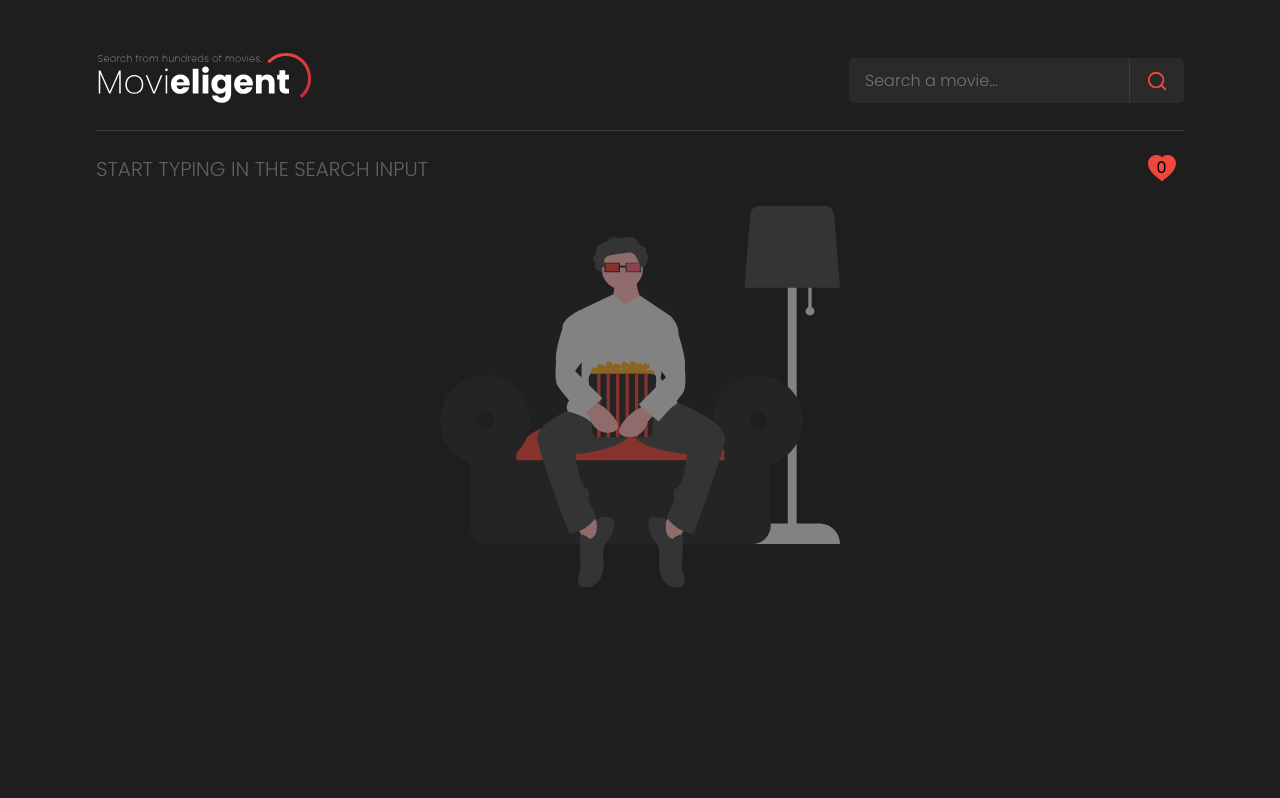
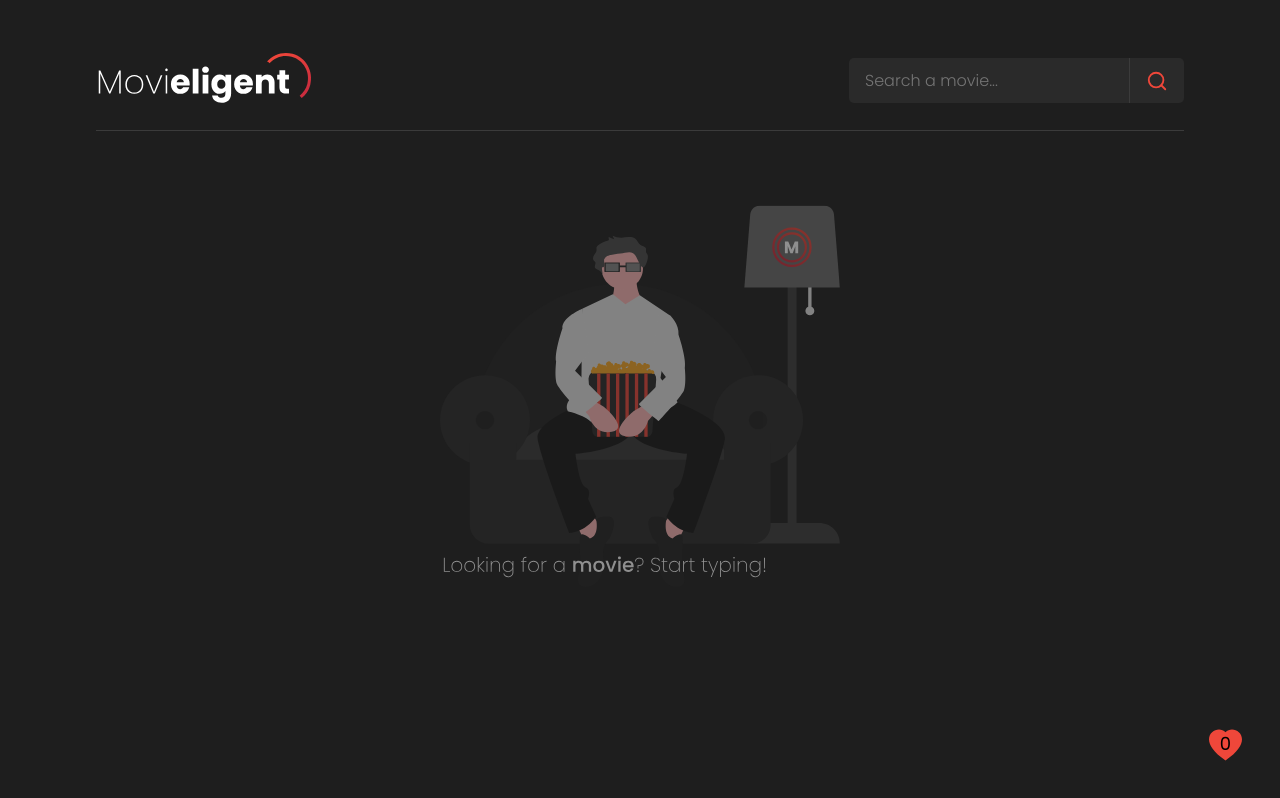
Before and after one commit to markhamori/movieligent-react-ts, a React (Create React App) app: page / in a window 1280 px wide. Shown: the top 798 px of the page. Built offline with nearby package versions, Linux system fonts and the light colour scheme; the HTML template or start-up script is replaced by a standard one.

Commit message:
Design & func changes

```diff
--- a/src/App.css
+++ b/src/App.css
@@ -1,25 +1,11 @@
 .app {
   position: relative;
-  height: 100vh;
+  min-height: 100vh;
   width: 100vw;
   padding-left: 6rem;
   padding-right: 6rem;
   padding-top: 3rem;
   padding-bottom: 3rem;
-}
-
-.app__illustration {
-  position: absolute;
-  width: 400px;
-  left: 50%;
-  top: 50%;
-  transform: translate(-50%, -50%);
-}
-
-.app__illustration img {
-  height: auto;
-  max-width: 100%;
-  opacity: 50%;
 }
 
 @media only screen and (max-width: 595px) {
--- a/src/App.tsx
+++ b/src/App.tsx
@@ -4,10 +4,6 @@ import axios from "axios";
 // Components
 import { Header } from "./components/Header/Header";
 import { Main } from "./components/Main/Main";
-import { Footer } from "./components/Footer/Footer";
-
-// Images
-import undrawIllustration from "../src/assets/Undraw-illustration.svg";
 
 // Styles
 import "./App.css";
@@ -44,7 +40,7 @@ function App() {
         }
         setTimeout(() => {
           setLoading(false);
-        }, 1500);
+        }, 1000);
       }
     } catch (err) {
       console.error(err);
@@ -90,13 +86,6 @@ function App() {
         loading={loading}
         movieDetails={movieDetails}
       />
-      {query === "" ? (
-        <div className="app__illustration">
-          <img src={undrawIllustration} alt="undraw-co-illustration" />
-        </div>
-      ) : (
-        ""
-      )}
     </div>
   );
 }
--- a/src/components/Favorites/Favorites.css
+++ b/src/components/Favorites/Favorites.css
@@ -5,17 +5,13 @@
 }
 
 .favorites__header {
+  position: fixed;
+  right: 2rem;
+  bottom: 2rem;
   display: flex;
-  justify-content: space-between;
+  justify-content: flex-end;
   align-items: center;
-}
-
-.favorites__header h2 {
-  font-size: 20px;
-  font-weight: 300;
-  color: #616161;
-  margin: 0;
-  text-transform: uppercase;
+  z-index: 100;
 }
 
 .favorites__body {
@@ -35,7 +31,7 @@
   overflow: scroll;
   z-index: 999;
   transition: all 0.5s ease-in-out;
-  animation: expand 0.3s ease forwards;
+  animation: slideUp 0.3s ease forwards;
 }
 
 .favorites__content {
@@ -83,7 +79,7 @@
   position: relative;
   height: 45px;
   width: 45px;
-  font-size: 28px;
+  font-size: 36px;
   background: none;
   border: none;
   border-radius: 5px;
@@ -101,7 +97,7 @@
   left: 50%;
   top: 45%;
   transform: translate(-50%, -50%);
-  font-size: 16px;
+  font-size: 18px;
   color: #000;
 }
 
--- a/src/components/Favorites/Favorites.tsx
+++ b/src/components/Favorites/Favorites.tsx
@@ -15,6 +15,14 @@ import "./Favorites.css";
 
 export const Favorites = ({ favorite, setFavorite }: FavoriteProps) => {
   const [showFavorites, setShowFavorites] = useState<boolean>(false);
+
+  const setBodyStyle = () => {
+    if (showFavorites === false) {
+      document.body.style.overflow = "unset";
+    } else {
+      document.body.style.overflow = "hidden";
+    }
+  };
 
   const removeFromLs = (id: number) => {
     const saved = localStorage.getItem("favorites");
@@ -36,12 +44,12 @@ export const Favorites = ({ favorite, setFavorite }: FavoriteProps) => {
       const parseSaved = JSON.parse(saved);
       setFavorite(parseSaved);
     }
+    setBodyStyle();
   }, [setFavorite]);
 
   return (
     <div className="favorites">
       <div className="favorites__header">
-        <h2>Start typing in the search input</h2>
         <button
           className="favorites__button"
           onClick={(e: React.MouseEvent<HTMLButtonElement>) =>
--- a/src/components/Main/Main.css
+++ b/src/components/Main/Main.css
@@ -18,7 +18,6 @@
 
 .main__body {
   margin-top: 1rem;
-  padding-bottom: 5rem;
   padding-top: 1rem;
   display: flex;
   flex-direction: row;
@@ -28,3 +27,21 @@
   gap: 1rem;
   overflow: auto;
 }
+
+.movie__card--test {
+  padding-left: 0.5rem;
+}
+
+.main__illustration {
+  position: absolute;
+  width: 400px;
+  left: 50%;
+  top: 50%;
+  transform: translate(-50%, -50%);
+}
+
+.main__illustration img {
+  height: auto;
+  max-width: 100%;
+  opacity: 50%;
+}
--- a/src/components/Main/Main.tsx
+++ b/src/components/Main/Main.tsx
@@ -5,6 +5,9 @@ import { Spinner } from "../Spinner/Spinner";
 import { MovieCard } from "../MovieCard/MovieCard";
 import { Pagination } from "../Pagination/Pagination";
 import { Favorites } from "../Favorites/Favorites";
+
+// Images
+import undrawIllustration from "../../assets/Undraw-illustration.svg";
 
 // Styles
 import "./Main.css";
@@ -48,13 +51,23 @@ export const Main = ({
       <Favorites favorite={favorite} setFavorite={setFavorite} />
 
       {totalPages !== 0 ? (
-        <Pagination
-          pages={pages}
-          totalPages={totalPages}
-          selectPage={selectPage}
-        />
+        <>
+          <Pagination
+            pages={pages}
+            totalPages={totalPages}
+            selectPage={selectPage}
+          />
+        </>
       ) : (
         <p>Movie not found. Please try something else...</p>
+      )}
+
+      {totalPages === null ? (
+        <div className="main__illustration">
+          <img src={undrawIllustration} alt="undraw-co-illustration" />
+        </div>
+      ) : (
+        ""
       )}
 
       <div className="main__body">
@@ -64,6 +77,7 @@ export const Main = ({
           movieDetails &&
           movieDetails.map((mov) => (
             <div
+              className="movie__card--test"
               key={mov.id}
               onClick={(e: React.MouseEvent<HTMLDivElement>) =>
                 addToLs(mov, mov.id)
--- a/src/components/MovieCard/MovieCard.css
+++ b/src/components/MovieCard/MovieCard.css
@@ -86,3 +86,12 @@
     transform: translateX(0px) scale(1);
   }
 }
+
+@keyframes expand {
+  0% {
+    transform: translateX(1400px);
+  }
+  100% {
+    transform: translateX(0px);
+  }
+}
--- a/src/components/Pagination/Pagination.css
+++ b/src/components/Pagination/Pagination.css
@@ -1,9 +1,8 @@
 .pagination {
   display: flex;
   flex-direction: row;
-  justify-content: flex-start;
+  justify-content: center;
   flex-wrap: wrap;
-  gap: 0rem;
   width: 100%;
 }
 
```
Also changed, not shown: src/components/Footer/Footer.css (deleted, +0 -24 lines), src/components/Footer/Footer.tsx (deleted, +0 -11 lines), src/assets/Movieligent-logo.svg, src/assets/Undraw-illustration.svg.
